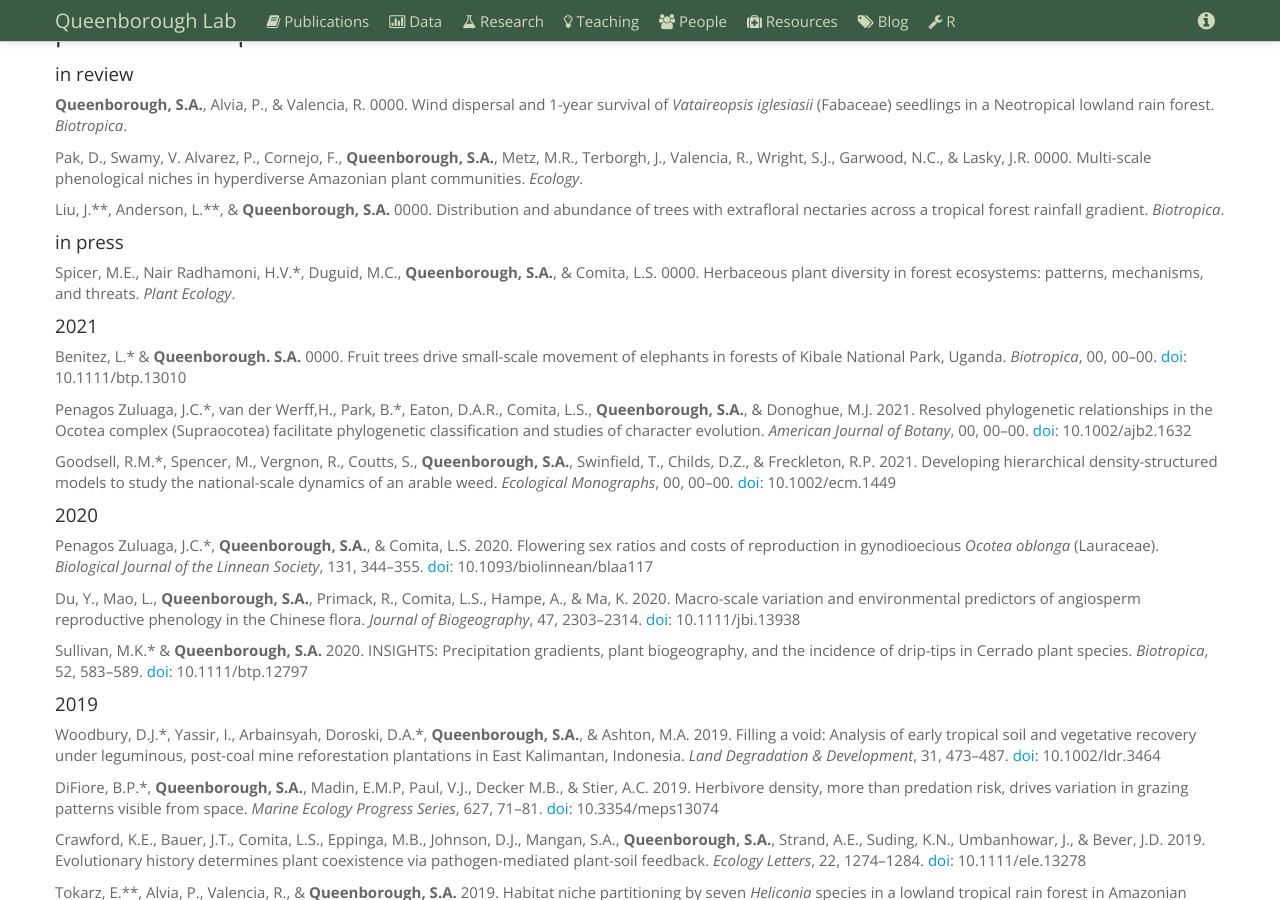
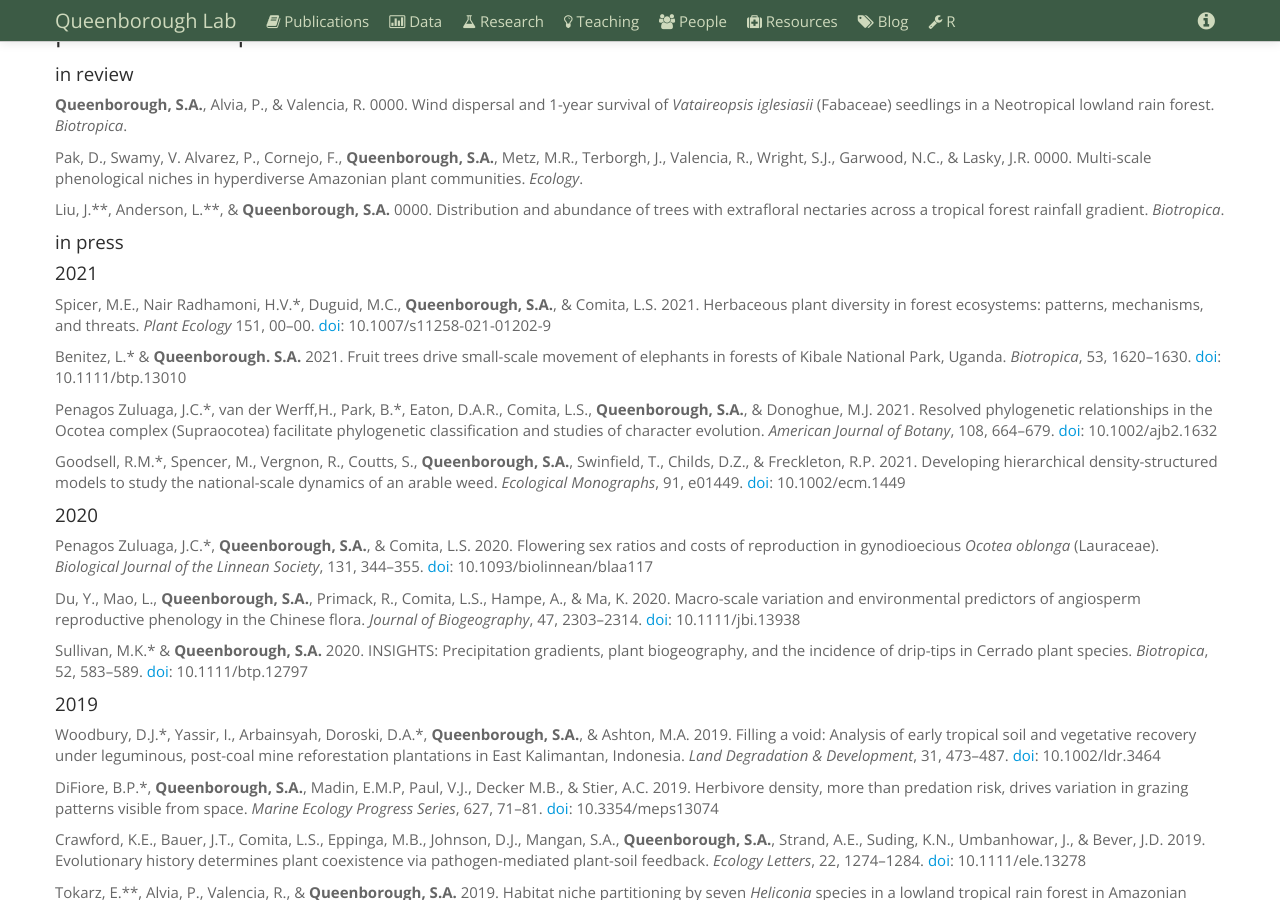
Before and after one commit to saq/saq.github.io, a Jekyll site: the page built from publications.md, in a window 1280 px wide and 900 px high, scrolled down 304 px. Built offline with Jekyll 4.4.1, drawn with Linux system fonts in a browser that asks for light colours.

Commit message:
Update publications.md

```diff
--- a/publications.md
+++ b/publications.md
@@ -53,16 +53,18 @@ Liu, J.\*\*, Anderson, L.\*\*, & **Queenborough, S.A.** 0000. Distribution and a
 
 #### in press
 
-Spicer, M.E., Nair Radhamoni, H.V.\*, Duguid, M.C., **Queenborough, S.A.**, & Comita, L.S. 0000. Herbaceous plant diversity in forest ecosystems: patterns, mechanisms, and threats. *Plant Ecology*.
+
 
 
 #### 2021
 
-Benitez, L.\* & **Queenborough. S.A.** 0000. Fruit trees drive small-scale movement of elephants in forests of Kibale National Park, Uganda. *Biotropica*, 00, 00--00. [doi](https://doi.org/10.1111/btp.13010): 10.1111/btp.13010
+Spicer, M.E., Nair Radhamoni, H.V.\*, Duguid, M.C., **Queenborough, S.A.**, & Comita, L.S. 2021. Herbaceous plant diversity in forest ecosystems: patterns, mechanisms, and threats. *Plant Ecology* 151, 00--00. [doi](https://doi.org/10.1007/s11258-021-01202-9): 10.1007/s11258-021-01202-9
 
-Penagos Zuluaga, J.C.\*, van der Werff,H., Park, B.\*, Eaton, D.A.R., Comita, L.S., **Queenborough, S.A.**, & Donoghue, M.J. 2021. Resolved phylogenetic relationships in the Ocotea complex (Supraocotea) facilitate phylogenetic classification and studies of character evolution. *American Journal of Botany*, 00, 00--00. [doi](https://doi.org/10.1002/ajb2.1632): 10.1002/ajb2.1632
+Benitez, L.\* & **Queenborough. S.A.** 2021. Fruit trees drive small-scale movement of elephants in forests of Kibale National Park, Uganda. *Biotropica*, 53, 1620--1630. [doi](https://doi.org/10.1111/btp.13010): 10.1111/btp.13010
 
-Goodsell, R.M.\*,  Spencer, M., Vergnon, R.,  Coutts, S., **Queenborough, S.A.**, Swinfield, T., Childs, D.Z., & Freckleton, R.P. 2021. Developing hierarchical density-structured models to study the national-scale dynamics of an arable weed. *Ecological Monographs*, 00, 00--00. [doi](https://doi.org/10.1002/ecm.1449): 10.1002/ecm.1449
+Penagos Zuluaga, J.C.\*, van der Werff,H., Park, B.\*, Eaton, D.A.R., Comita, L.S., **Queenborough, S.A.**, & Donoghue, M.J. 2021. Resolved phylogenetic relationships in the Ocotea complex (Supraocotea) facilitate phylogenetic classification and studies of character evolution. *American Journal of Botany*, 108, 664--679. [doi](https://doi.org/10.1002/ajb2.1632): 10.1002/ajb2.1632
+
+Goodsell, R.M.\*,  Spencer, M., Vergnon, R.,  Coutts, S., **Queenborough, S.A.**, Swinfield, T., Childs, D.Z., & Freckleton, R.P. 2021. Developing hierarchical density-structured models to study the national-scale dynamics of an arable weed. *Ecological Monographs*, 91, e01449. [doi](https://doi.org/10.1002/ecm.1449): 10.1002/ecm.1449
 
 
 #### 2020
```
